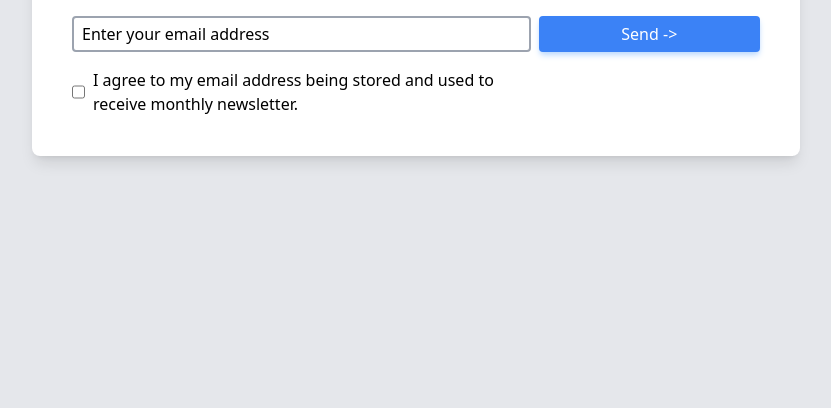
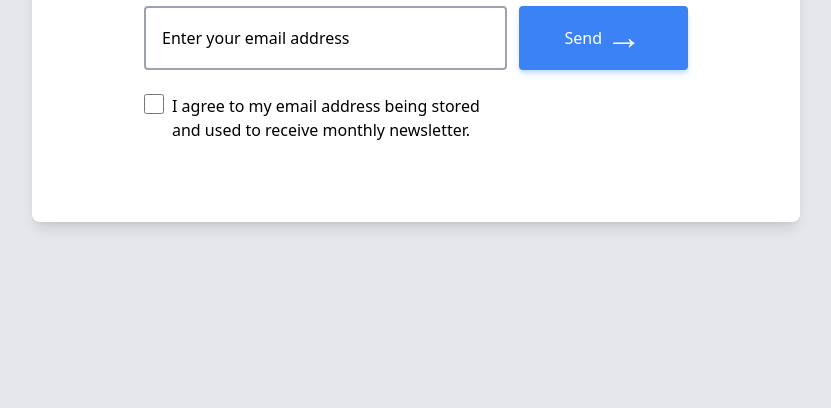
Before and after one commit to GinaLeeAlfy/icodethis_projects_tailwind, a website: page projects/2023_04_30_subscribe/index.html in a window 1280 px wide. Shown: the part 392-800 px from the top of the page, without its empty margins (224-1055 px from the left). Drawn offline with Linux system fonts and the light colour scheme.

Commit message:
adjusted tailwindcss

```diff
--- a/projects/2023_04_30_subscribe/index.html
+++ b/projects/2023_04_30_subscribe/index.html
@@ -5,34 +5,42 @@
     <meta name="viewport" content="width=device-width, initial-scale=1.0" />
     <title>Subscribe</title>
     <link rel="stylesheet" href="./output.css" />
+    <script
+      src="https://kit.fontawesome.com/e7d2ae1e33.js"
+      crossorigin="anonymous"
+    ></script>
   </head>
   <body class="flex min-h-screen items-center justify-center bg-gray-200">
     <div
-      class="w-full space-y-4 rounded-lg bg-white p-4 text-center shadow-lg sm:max-w-[640px] sm:p-10 md:max-w-3xl"
+      class="w-full space-y-6 rounded-lg bg-white px-4 py-6 text-center shadow-lg sm:max-w-[640px] sm:px-20 sm:py-14 md:max-w-3xl md:px-28 md:py-20"
     >
       <h1 class="text-3xl font-bold">Let's keep in touch</h1>
       <div>
         <p>Subscribe to keep up with fresh news and exciting updates.</p>
         <p>We promise not to spam you!</p>
       </div>
-      <div class="flex space-x-2">
+      <div class="flex flex-wrap gap-3">
         <input
           type="email"
           placeholder="Enter your email address"
-          class="basis-2/3 rounded border-2 border-gray-400 px-2 py-1 placeholder:text-black"
+          class="w-full rounded border-2 border-gray-400 px-6 py-4 placeholder:text-black sm:basis-2/3 sm:px-4 sm:py-2"
           required
           id="email"
         />
         <label for="email" class="hidden">Email</label>
         <button
-          class="flex-grow rounded border-2 border-blue-500 bg-blue-500 px-2 py-1 text-white shadow-md shadow-blue-200 hover:bg-white hover:text-blue-500"
+          class="flex flex-grow items-center justify-center gap-1 rounded border-2 border-blue-500 bg-blue-500 px-4 py-2 text-white shadow-md shadow-blue-200 hover:bg-white hover:text-blue-500"
         >
-          Send ->
+          Send <span class="mb-1 text-4xl">&#8594;</span>
         </button>
       </div>
-      <div class="flex gap-2">
-        <input type="checkbox" id="checkbox" class="max-h-16 max-w-16" />
-        <label for="checkbox" class="max-w-[60%] text-left"
+      <div class="flex items-start gap-2">
+        <input
+          type="checkbox"
+          id="checkbox"
+          class="min-h-5 min-w-5 cursor-pointer accent-blue-500"
+        />
+        <label for="checkbox" class="cursor-pointer text-left sm:max-w-[60%]"
           >I agree to my email address being stored and used to receive monthly
           newsletter.</label
         >
```
Also changed, not shown: projects/2023_04_30_subscribe/output.css.
